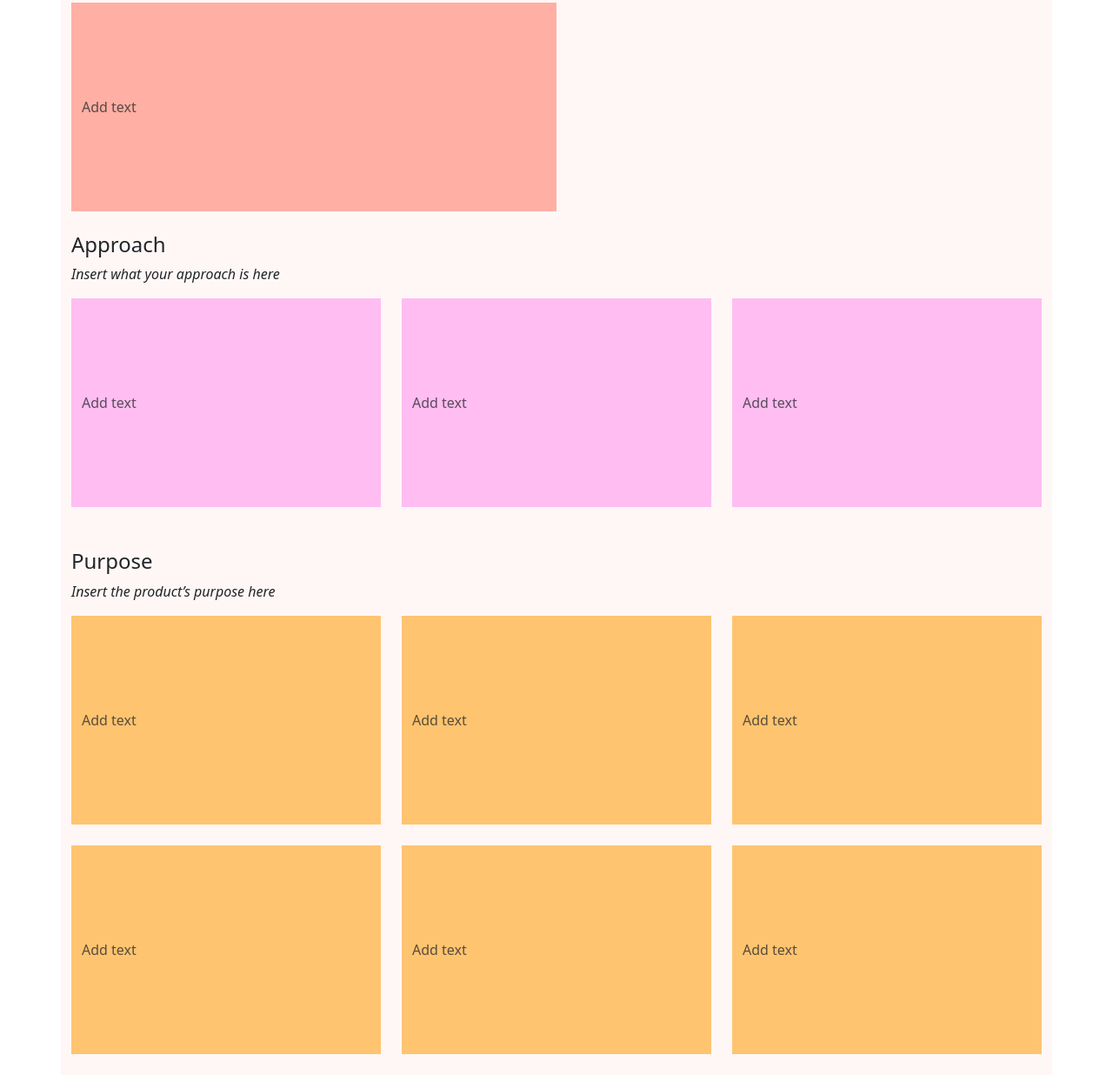
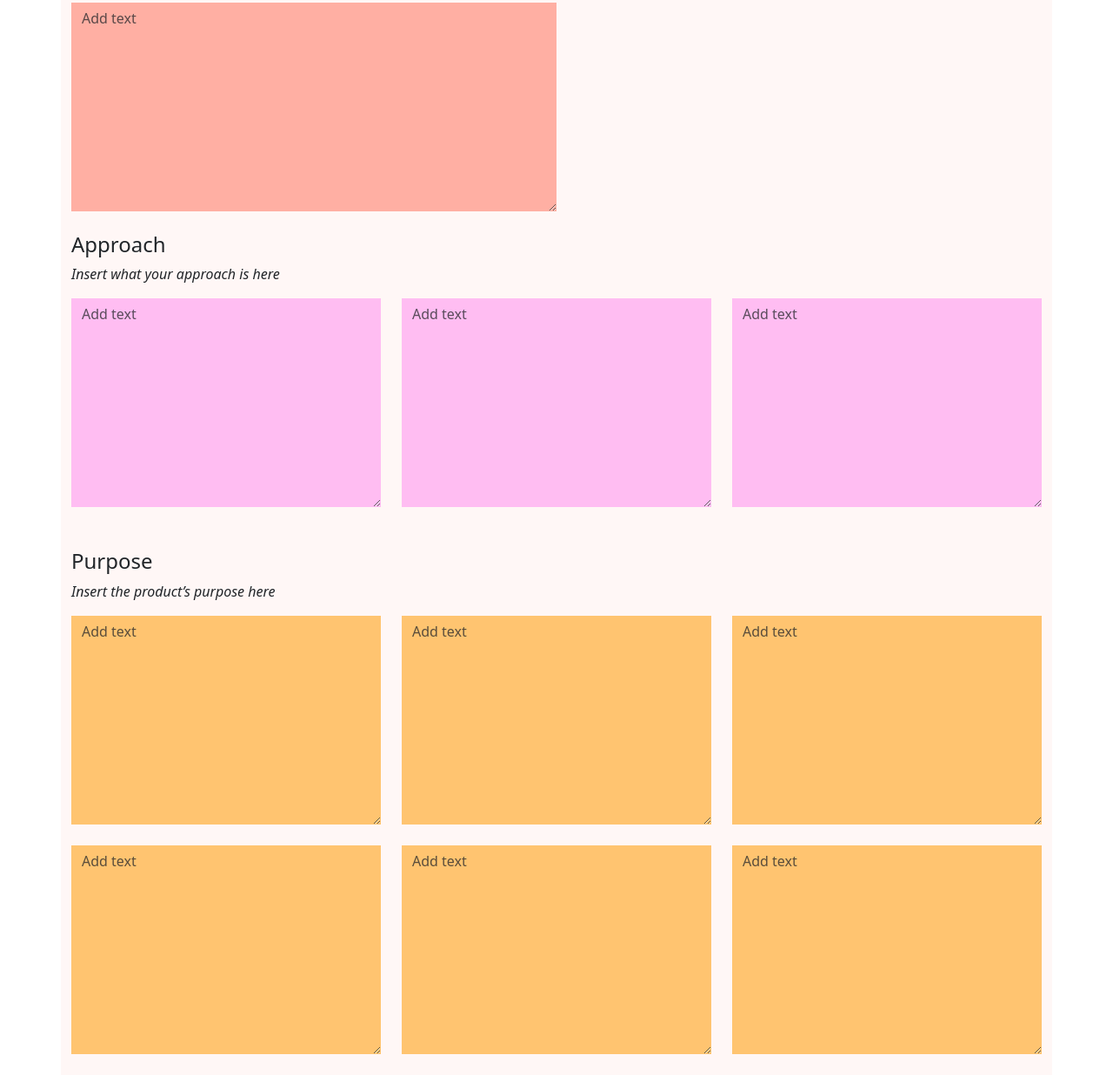
Before and after one commit to memarryen/bootstrap5, a plain HTML site: page index.html in a window 1280 px wide. Shown: the part 305-1541 px from the top of the page at 87% size. Drawn offline with nearby package versions, Linux system fonts and the light colour scheme.

Commit message:
Update index.html

```diff
--- a/index.html
+++ b/index.html
@@ -17,43 +17,43 @@
         <h3 style="font-size: 24px; font-weight: 500;">Problem</h3>
         <form class="col-md-6 col-12">
             <label for="add text" class="form-label mb-3"><i style="font-size: 16px; font-weight: 300;">Insert the opportunity you’re trying to solve with this product here</i></label>
-            <input type="text" placeholder="Add text" id="add text" class="form-control mb-4" style="height: 240px; background-color: #FFAFA3; border-radius: 0; border:none;"></input>
+            <textarea type="text" placeholder="Add text" id="add text" class="form-control mb-4" style="height: 240px; background-color: #FFAFA3; border-radius: 0; border:none;"></textarea>
         </form>
         <h3 style="font-size: 24px; font-weight: 500;" class="mt-4">Approach</h3>
         <label for="add text" class="form-label mb-3"><i style="font-size: 16px; font-weight: 300;">Insert what your approach is here</i></label>
         <div class="row">
             <form class="col-md-4 col-12">
-                <input type="text" placeholder="Add text" id="add text" class="form-control mb-4" style="height: 240px; background-color: #FFBDF2; border-radius: 0; border:none;"></input>
+                <textarea type="text" placeholder="Add text" id="add text" class="form-control mb-4" style="height: 240px; background-color: #FFBDF2; border-radius: 0; border:none;"></textarea>
             </form>
             <form class="col-md-4 col-12">
-                <input type="text" placeholder="Add text" id="add text" class="form-control mb-4" style="height: 240px; background-color: #FFBDF2; border-radius: 0; border:none;"></input>
+                <textarea type="text" placeholder="Add text" id="add text" class="form-control mb-4" style="height: 240px; background-color: #FFBDF2; border-radius: 0; border:none;"></textarea>
             </form>
             <form class="col-md-4 col-12">
-                <input type="text" placeholder="Add text" id="add text" class="form-control mb-4" style="height: 240px; background-color: #FFBDF2; border-radius: 0; border:none;"></input>
+                <textarea type="text" placeholder="Add text" id="add text" class="form-control mb-4" style="height: 240px; background-color: #FFBDF2; border-radius: 0; border:none;"></textarea>
             </form>
         </div>
         <h3 style="font-size: 24px; font-weight: 500;" class="mt-4">Purpose</h3>
         <label for="add text" class="form-label mb-3"><i style="font-size: 16px; font-weight: 300;">Insert the product’s purpose here</i></label>
         <div class="row">
             <form class="col-md-4 col-12">
-                <input type="text" placeholder="Add text" id="add text" class="form-control mb-4" style="height: 240px; background-color: #FFC470; border-radius: 0; border:none;"></input>
+                <textarea type="text" placeholder="Add text" id="add text" class="form-control mb-4" style="height: 240px; background-color: #FFC470; border-radius: 0; border:none;"></textarea>
             </form>
             <form class="col-md-4 col-12">
-                <input type="text" placeholder="Add text" id="add text" class="form-control mb-4" style="height: 240px; background-color: #FFC470; border-radius: 0; border:none;"></input>
+                <textarea type="text" placeholder="Add text" id="add text" class="form-control mb-4" style="height: 240px; background-color: #FFC470; border-radius: 0; border:none;"></textarea>
             </form>
             <form class="col-md-4 col-12">
-                <input type="text" placeholder="Add text" id="add text" class="form-control mb-4" style="height: 240px; background-color: #FFC470; border-radius: 0; border:none;"></input>
+                <textarea type="text" placeholder="Add text" id="add text" class="form-control mb-4" style="height: 240px; background-color: #FFC470; border-radius: 0; border:none;"></textarea>
             </form>
         </div>
         <div class="row">
             <form class="col-md-4 col-12">
-                <input type="text" placeholder="Add text" id="add text" class="form-control mb-4" style="height: 240px; background-color: #FFC470; border-radius: 0; border:none;"></input>
+                <textarea type="text" placeholder="Add text" id="add text" class="form-control mb-4" style="height: 240px; background-color: #FFC470; border-radius: 0; border:none;"></textarea>
             </form>
             <form class="col-md-4 col-12">
-                <input type="text" placeholder="Add text" id="add text" class="form-control mb-4" style="height: 240px; background-color: #FFC470; border-radius: 0; border:none;"></input>
+                <textarea type="text" placeholder="Add text" id="add text" class="form-control mb-4" style="height: 240px; background-color: #FFC470; border-radius: 0; border:none;"></textarea>
             </form>
             <form class="col-md-4 col-12">
-                <input type="text" placeholder="Add text" id="add text" class="form-control mb-4" style="height: 240px; background-color: #FFC470; border-radius: 0; border:none;"></input>
+                <textarea type="text" placeholder="Add text" id="add text" class="form-control mb-4" style="height: 240px; background-color: #FFC470; border-radius: 0; border:none;"></textarea>
             </form>
         </div>
     </div>
```
